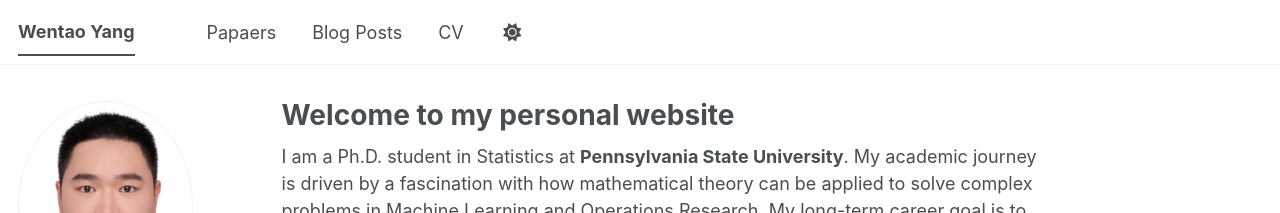
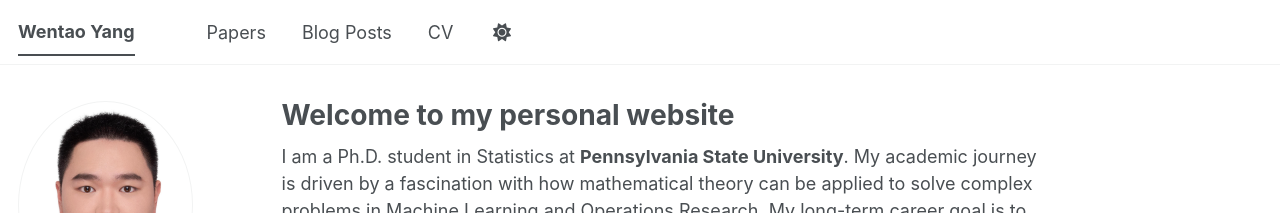
Before and after one commit to liliyawanttosleep/liliyawanttosleep.github.io, a Jekyll site: the page built from _pages/aboutme.md, in a window 1280 px wide. Shown: the top 213 px of the page. Built offline with Jekyll 4.4.1, drawn with Linux system fonts in a browser that asks for light colours; a script bundle is joined from its source files by our own code; library files that are not in the unit come from our copies.

Commit message:
Update navigation.yml

```diff
--- a/_data/navigation.yml
+++ b/_data/navigation.yml
@@ -8,7 +8,7 @@
 #      Markdown formatted page while the second is generated using JSON.
 
 main:
-  - title: "Papaers"
+  - title: "Papers"
     url: /publications/
 
   #- title: "Talks"
```
